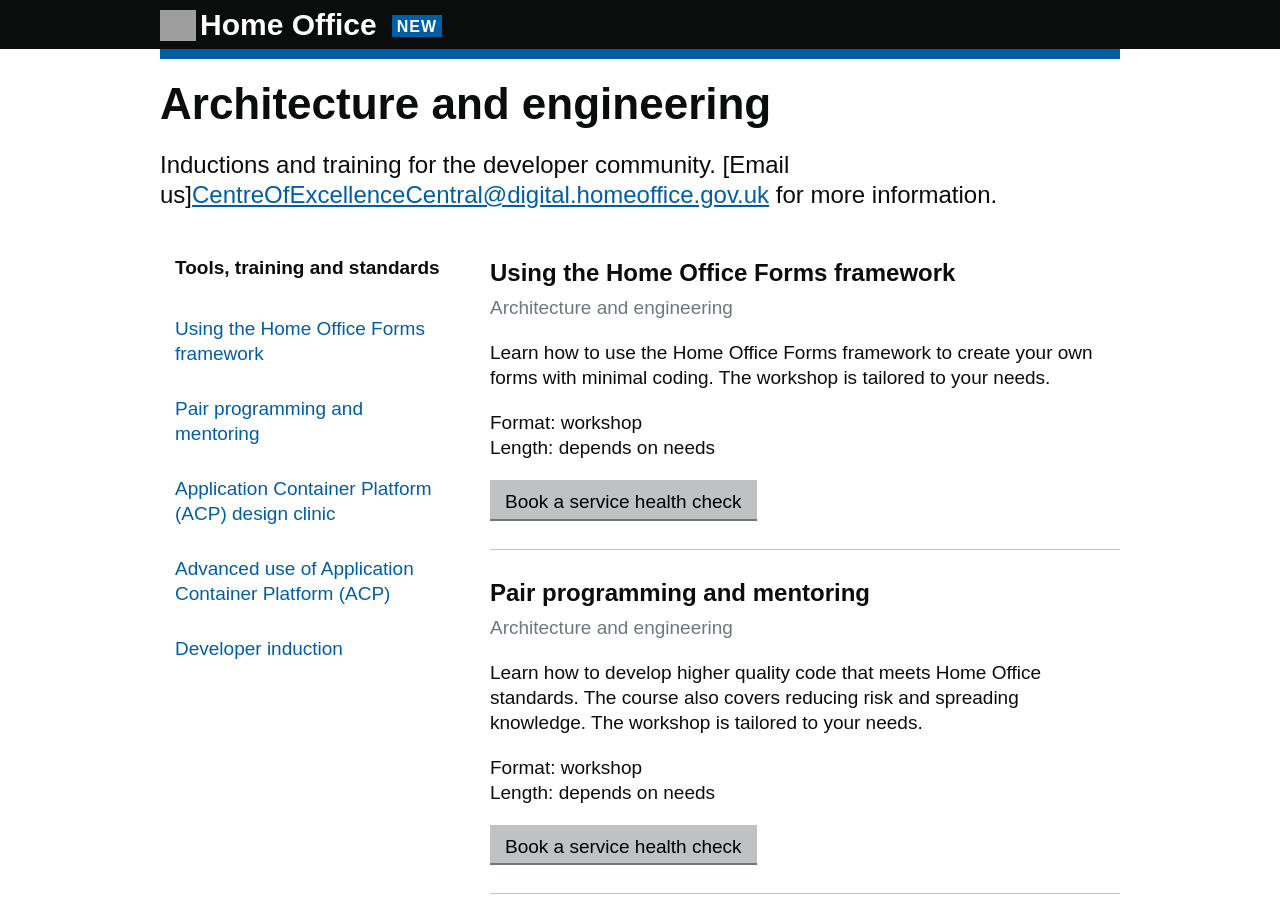
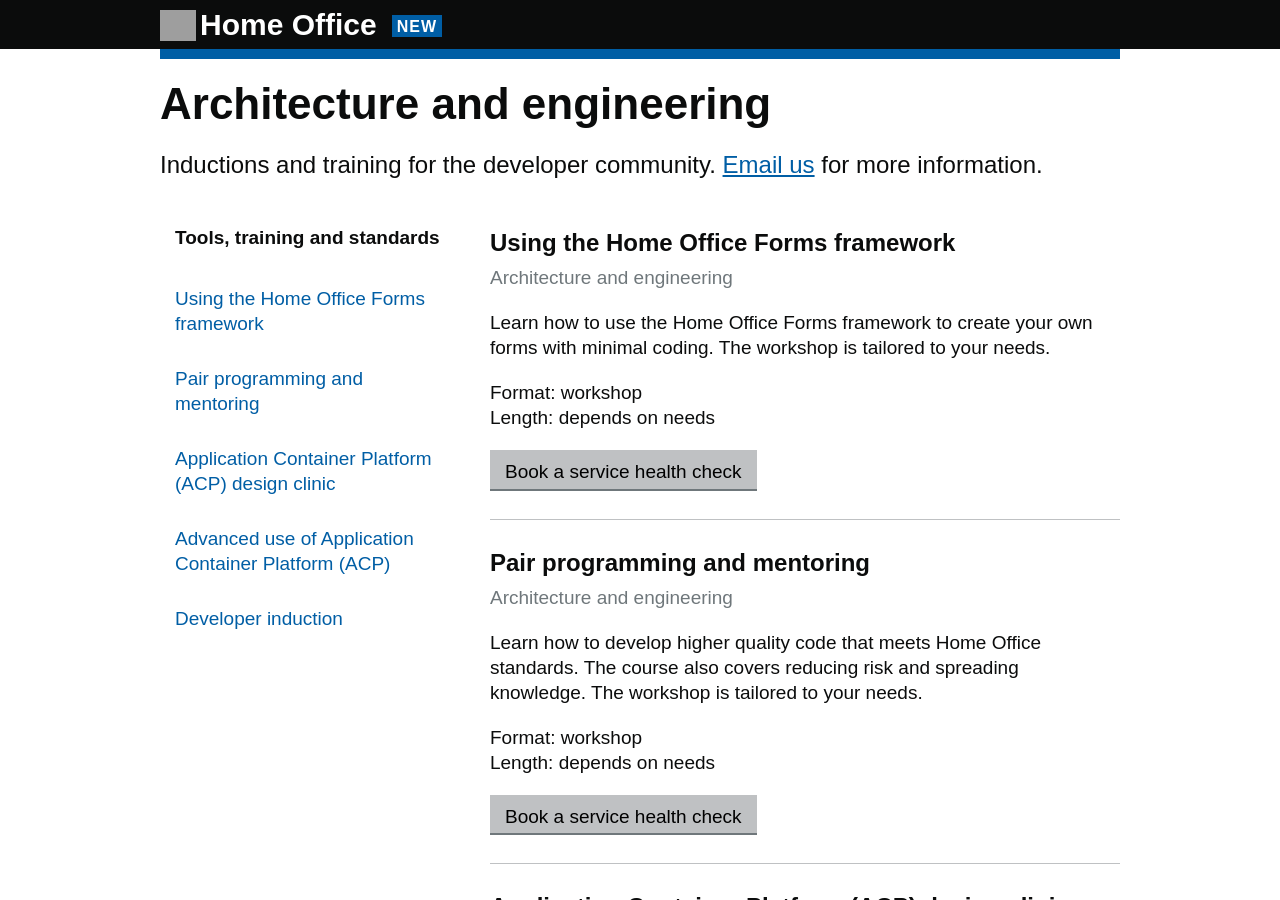
Before and after one commit to Abdul2/coe, a Jekyll site: the page built from architecture-and-engineering.md, in a window 1280 px wide and 900 px high. Built offline with Jekyll 4.4.1, drawn with Linux system fonts in a browser that asks for light colours; grey boxes are pictures that could not be loaded.

Commit message:
email link

```diff
--- a/architecture-and-engineering.md
+++ b/architecture-and-engineering.md
@@ -5,4 +5,4 @@ permalink: /architecture-and-engineering
 category: "Architecture and engineering"
 ---
 
-Inductions and training for the developer community. [Email us]<CentreOfExcellenceCentral@digital.homeoffice.gov.uk> for more information.
+Inductions and training for the developer community. [Email us](CentreOfExcellenceCentral@digital.homeoffice.gov.uk) for more information.
```
